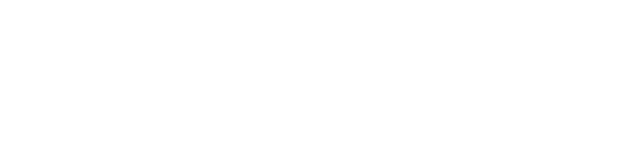
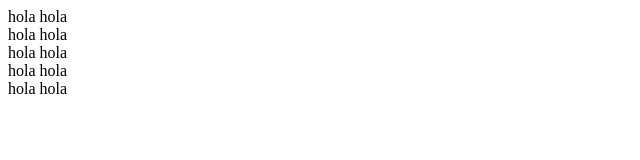
Before and after one commit to ArthurGC/microverse-trials-alex-gabriel, a plain HTML site: page index.html in a window 1280 px wide. Shown: the whole page, without its empty margins (0-640 px from the left). Drawn offline with Linux system fonts and the light colour scheme.

```diff
--- a/index.html
+++ b/index.html
@@ -9,20 +9,20 @@
 </head>
 <body>
     <main id="main-doc">
-        <section class="main-section">
-
+        <section class="main-section" id="hola_hola">
+            <header>hola hola</header>
         </section>
-        <section class="main-section">
-
+        <section class="main-section" id="hola_hola">
+            <header>hola hola</header>
         </section>
-        <section class="main-section">
-
+        <section class="main-section" id="hola_hola">
+            <header>hola hola</header>
         </section>
-        <section class="main-section">
-
+        <section class="main-section" id="hola_hola">
+            <header>hola hola</header>
         </section>
-        <section class="main-section">
-
+        <section class="main-section" id="hola_hola">
+            <header>hola hola</header>
         </section>
     </main>
 
```
